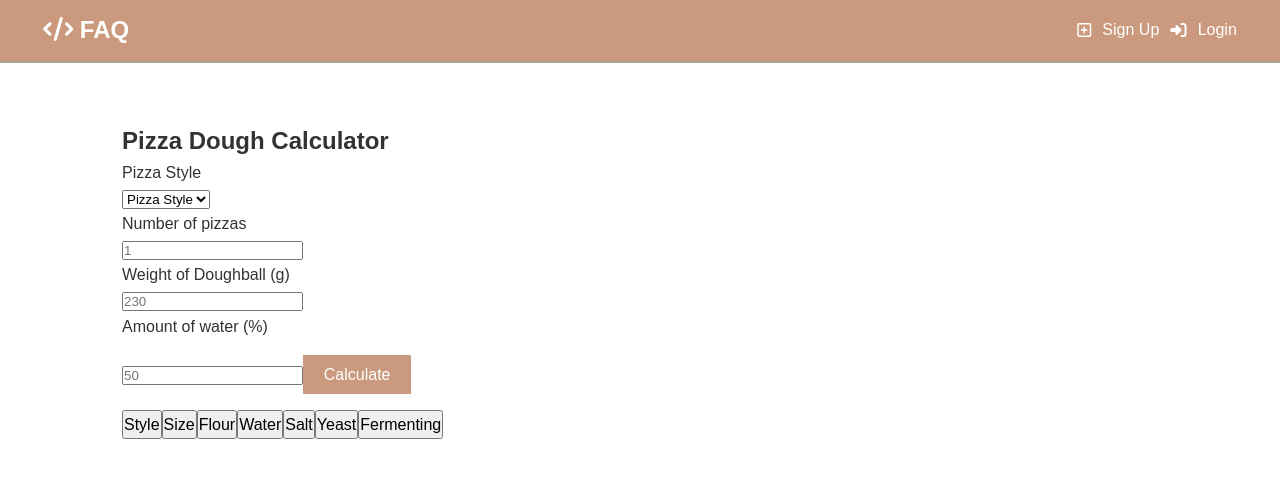
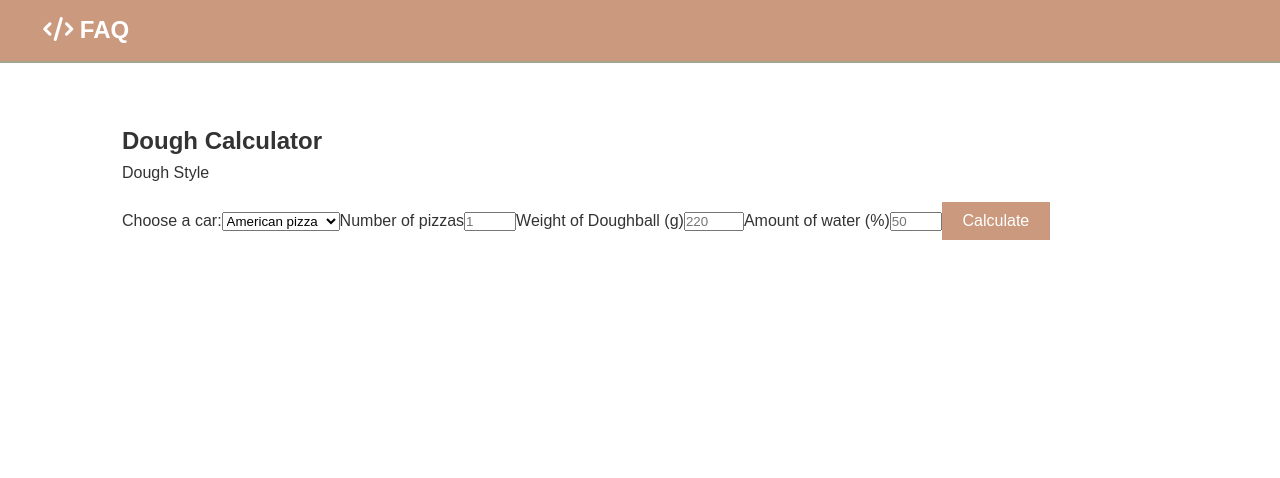
Before and after one commit to robertmoscaliuc96/Recipefy, a React (Create React App) app in the folder client/: page /calculator in a window 1280 px wide. Shown: the top 478 px of the page. Built offline with nearby package versions, Linux system fonts and the light colour scheme; no server answers.

Commit message:
work on calculator

```diff
--- a/client/src/App.js
+++ b/client/src/App.js
@@ -2,13 +2,9 @@ import React, {Fragment, useEffect} from 'react'
 import {BrowserRouter as Router, Route, Switch} from 'react-router-dom'
 import Navbar from './components/layout/Navbar';
 import Landing from './components/pages/Landing';
-import Login from './components/auth/Login';
-import Register from './components/auth/Register';
-import Alert from './components/layout/Alert';
-import Posts from './components/posts/Posts'
-import Ideas from './components/Ideas/Ideas'
-import Calculator from './components/calculator/Calculator'
 import './App.css';
+
+import Routes from './components/routing/Routes';
 
 //Redux
 import {Provider} from 'react-redux';
@@ -26,27 +22,22 @@ if(localStorage.token){
 const App= () => {
 
   useEffect(() => {
+
+    if( localStorage.token) {
+      setAuthToken(localStorage.token);
       store.dispatch(loadUser());
+    }
   }, [])
 
   return (
     <Provider store={store}>
     <Router>
       <Fragment>
-
-          <Navbar/>
-          <Route exact path="/" component={Landing}/>
-          <section className="container">
-            <Alert/>
+        <Navbar />
         <Switch>
-            <Route exact path="/register" component={Register}/>
-            <Route exact path="/login" component={Login}/>
-            <Route exact path="/posts" component={Posts}/>
-            <Route exact path="/ideas" component={Ideas}/>
-            <Route exact path="/calculator" component={Calculator}/>
+          <Route exact path="/" component={Landing} />
+          <Route component={Routes} />
         </Switch>
-          </section>
-
       </Fragment>
     </Router>
   </Provider>
--- a/client/src/components/calculator/Calculator.js
+++ b/client/src/components/calculator/Calculator.js
@@ -1,79 +1,82 @@
 import React, {useState,useEffect }from 'react';
-import {GetStyle,GetSize,GetFlour,GetWater,GetSalt,GetYeast,GetFermentation} from './Details'
+
 
 
 
 function Calculator() {
 
     const [calculator, setCalculator] = useState({
-        style: "",
+        styleDough: "",
         numberPizza: "",
         doughball: "",
         water: "",
     });
 
+    const [variables, setVariables] = useState({
+        salt:"",
+        yest:"",
+        waterMl:"",
+        oil:"",
+        sugar: ""
+
+    })
+
+    const {styleDough, numberPizza, doughball, water}= calculator;
+
+    const onChange= e => {
+        setCalculator({...calculator, [e.target.name]:e.target.value})
+    };
 
 
-    const {style, numberPizza, doughball, water}= calculator;
+    let getDough;
+    const handleClick = ({styleDough, numberPizza, water,doughball}) => {
 
-    const [renderComponent, setRenderComponent] = useState({
-        details: ""
-    })
+        console.log({styleDough,water,doughball,numberPizza})
 
-    const onChange= e => setCalculator({...calculator, [e.target.name]:e.target.value});
+        if(styleDough==="napoletan"){
+          return setVariables({
+                salt:"3",
+                yest:"0.4",
+                waterMl:"400",
+                oil:"2",
+                sugar: "1"
+            })
+        }
+        console.log(variables)
 
-    let getDetails;
-    useEffect(() => {
+    }
 
-    switch(renderComponent){
-        case "style":
-            getDetails = <GetStyle/>
-        case "size":
-            getDetails = <GetSize/>
-        case "flour":
-             getDetails = <GetFlour/>
-        case "water":
-            getDetails = <GetWater/>
-        case "salt":
-            getDetails = <GetSalt/>
-        case "yest":
-            getDetails = <GetYeast/>
-        case "fermenting":
-            getDetails = <GetFermentation/>
+    const calcFunction = () => {
+
     }
-    }, [])
 
     return (
         <div>
-            <h1>Pizza Dough Calculator</h1>
-            <p>Pizza Style</p>
-            <select name="style" value={style} onChange={e =>onChange(e)}>
-                <option>Pizza Style</option>
-                <option value="napoletan">Napoletan</option>
-                <option value="american">American</option>
-                <option value="sicilian">Sicilian</option>
-                <option value="custom">Custom</option>
+            <h1> Dough Calculator</h1>
+            <p>Dough Style</p>
+            <form onSubmit={e => {
+            e.preventDefault();
+            handleClick({styleDough, numberPizza, water,doughball})
 
-          </select>
-            <p>Number of pizzas</p>
-            <input type='text' placeholder='1' onChange={e =>onChange(e)} value={numberPizza} name= "numberPizza" />
-            <p>Weight of Doughball (g)</p>
-            <input type='text' placeholder='230' onChange={e =>onChange(e)} value={doughball}  name= "doughball" />
-            <p>Amount of water (%)</p>
-            <input type='text' placeholder='50' onChange={e =>onChange(e)} value={water} name= "water" />
 
-            <button type='submit' className='btn btn-dark my-1' value='calculate' >Calculate</button>
+          }}>
+                <label>Choose a car:</label>
+                <select name="styleDough" value={styleDough}  onChange={e =>onChange(e)} required>
+                    <option value="american">American pizza</option>
+                    <option value="napoletan">Napoletan pizza</option>
+                    <option value="sicilian">Sicilian pizza</option>
+                    <option value="custom">Custom</option>
+                </select>
+                    <label>Number of pizzas</label>
+                    <input type='number' placeholder='1' onChange={e =>onChange(e)} value={numberPizza} name= "numberPizza" min="1" max="20" required/>
+                    <label>Weight of Doughball (g)</label>
+                    <input type='number' placeholder='220' onChange={e =>onChange(e)} value={doughball}  name= "doughball" min="220" max="350" required/>
+                    <label>Amount of water (%)</label>
+                    <input type='number' placeholder='50' onChange={e =>onChange(e)} value={water} min="50" max="75" name= "water" required/>
 
-            <div>
-                <button onClick={() => setRenderComponent("style")}>Style</button>
-                <button onClick={() => setRenderComponent("size")}>Size</button>
-                <button onClick={() => setRenderComponent("flour")}>Flour</button>
-                <button onClick={() => setRenderComponent("water")}>Water</button>
-                <button onClick={() => setRenderComponent("salt")}>Salt</button>
-                <button onClick={() => setRenderComponent("yest")}>Yeast</button>
-                <button onClick={() => setRenderComponent("fermenting")}>Fermenting</button>
-            </div>
-            {getDetails}
+                    <button type='submit' className='btn btn-dark my-1' value='Submit'  >Calculate</button>
+            </form>
+            {getDough}
 
         </div>
     )
--- a/client/src/components/calculator/Details.js
+++ b/client/src/components/calculator/Details.js
@@ -1,24 +1,11 @@
 import React from 'react'
 
+function Details() {
+    return (
+        <div>
 
-export const GetStyle = () => {
-    return <h1> Style</h1>
+        </div>
+    )
 }
-export const GetSize = () => {
-    return <h1> Size</h1>
-}
-export const GetFlour = () => {
-    return <h1> Flour</h1>
-}
-export const GetWater = () => {
-    return <h1> Water</h1>
-}
-export const GetSalt = () => {
-    return <h1> Salt</h1>
-}
-export const GetYeast = () => {
-    return <h1> Yeast</h1>
-}
-export const GetFermentation = () => {
-    return <h1> GetFermentation</h1>
-}
+
+export default Details
--- a/client/src/components/routing/Routes.js
+++ b/client/src/components/routing/Routes.js
@@ -4,7 +4,6 @@ import Register from '../auth/Register';
 import Login from '../auth/Login';
 import Alert from '../layout/Alert';
 import Posts from '../posts/Posts';
-import Post from '../post/Post';
 import Calculator from '../calculator/Calculator'
 import Ideas from '../Ideas/Ideas'
 //import PrivateRoute from '../routing/PrivateRoute';
@@ -19,7 +18,6 @@ const Routes = () => {
                 <Route exact path='/register' component={Register}/>
                 <Route exact path='/login' component={Login}/>
                 <Route exact path='/posts' component={Posts}/>
-                <Route exact path='/posts/:id' component={Post} />
                 <Route exact path='/ideas' component={Ideas} />
                 <Route exact path='/calculator' component={Calculator} />
                 <Route component={NotFound} />
@@ -29,3 +27,6 @@ const Routes = () => {
 
 };
 export default Routes;
+
+
+//     <Route exact path='/posts/:id' component={Post} />
```
Also changed, not shown: client/src/components/calculator/DetailsItems.js (added, +24 -0 lines). Lines whose indentation alone changed are shown as unchanged.
